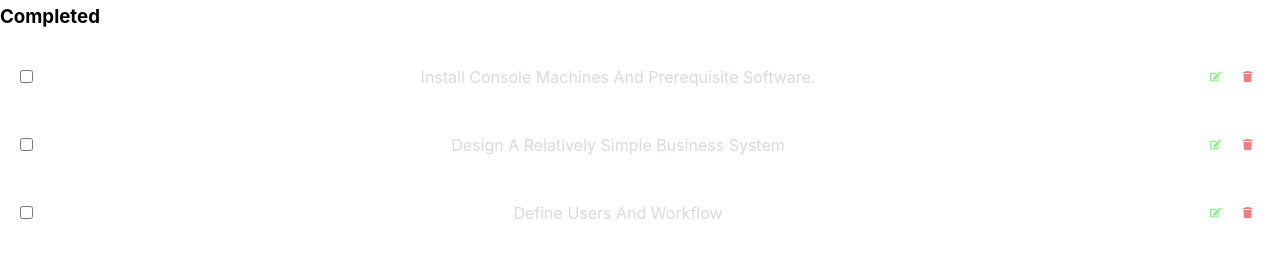
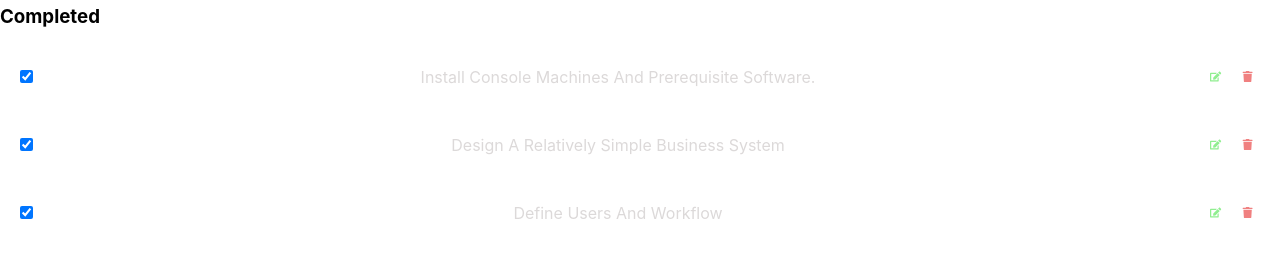
Before and after one commit to sp-95/todo-list-demo, a React (Create React App) app: page / in a window 1280 px wide. Shown: the part 420-678 px from the top of the page. Built offline with nearby package versions, Linux system fonts and the light colour scheme; data requests are answered from the project's data file.

Commit message:
Feat: Move tasks between on hold and completed

```diff
--- a/src/components/TaskList.js
+++ b/src/components/Task.js
@@ -1,11 +1,20 @@
 import React from "react"
 import { FaEdit, FaTrash } from "react-icons/fa"
+import { useDispatch } from "react-redux"
+import { setCompleted } from "../redux"
 import "./task_list.css"
 
-const TaskList = ({ title, completed }) => {
+const Task = ({ id, title, completed }) => {
+  const dispatch = useDispatch()
+
   return (
     <div className={"task-item" + (completed ? " completed" : "")}>
-      <input type="checkbox" className="task-status" />
+      <input
+        type="checkbox"
+        className="task-status"
+        checked={completed}
+        onChange={({ target }) => dispatch(setCompleted(id, target.checked))}
+      />
       <p>{title}</p>
       <div>
         <button className="edit-btn" onClick={() => alert("Edited")}>
@@ -19,4 +28,4 @@ const TaskList = ({ title, completed }) => {
   )
 }
 
-export default TaskList
+export default Task
--- a/src/components/TaskContainer.js
+++ b/src/components/TaskContainer.js
@@ -1,6 +1,6 @@
 import React, { useState, useEffect } from "react"
 import "./task_container.css"
-import TaskList from "./TaskList"
+import Task from "./Task"
 import Loading from "./Loading"
 import { FaPlusSquare } from "react-icons/fa"
 import { connect, useDispatch } from "react-redux"
@@ -16,7 +16,7 @@ const TaskContainer = ({ taskData, fetchTasks }) => {
 
   useEffect(() => {
     fetchTasks()
-  }, [])
+  }, [fetchTasks])
 
   const handleAdd = e => {
     e.preventDefault()
@@ -48,10 +48,10 @@ const TaskContainer = ({ taskData, fetchTasks }) => {
         <div className="task-list">
           <h3>On Hold</h3>
           {newTask ? (
-            <form className="add-task" onSubmit={handleAdd}>
+            <form className="task-form" onSubmit={handleAdd}>
               <input
                 type="text"
-                className="task"
+                className="task-input"
                 placeholder="Create a new task"
                 value={task}
                 onChange={({ target }) => setTask(target.value)}
@@ -63,13 +63,13 @@ const TaskContainer = ({ taskData, fetchTasks }) => {
           {tasks.length
             ? tasks
                 .filter(({ completed }) => !completed)
-                .map(task => <TaskList key={task.id} {...task} />)
+                .map(task => <Task key={task.id} {...task} />)
             : ""}
           <h3>Completed</h3>
           {tasks.length
             ? tasks
                 .filter(({ completed }) => completed)
-                .map(task => <TaskList key={task.id} {...task} />)
+                .map(task => <Task key={task.id} {...task} />)
             : ""}
         </div>
       )}
--- a/src/components/task_container.css
+++ b/src/components/task_container.css
@@ -23,7 +23,8 @@
   display: flex;
 }
 
-.task {
+.task-input {
+  width: 100%;
   padding: 0.25rem;
   padding-left: 1rem;
   border-top-left-radius: 0.25rem;
--- a/src/redux/tasks/taskActions.js
+++ b/src/redux/tasks/taskActions.js
@@ -5,7 +5,8 @@ const url = "http://localhost:8000/tasks"
 export const fetchTasks = () => {
   return dispatch => {
     dispatch(loading())
-    axios.get(url)
+    axios
+      .get(url)
       .then(response => {
         // response.data is the users
         const data = response.data
@@ -44,3 +45,13 @@ export const addTask = task => {
     payload: task,
   }
 }
+
+export const setCompleted = (id, completed) => {
+  return {
+    type: "COMPLETED",
+    payload: {
+      id: id,
+      completed: completed,
+    },
+  }
+}
--- a/src/redux/tasks/taskReducer.js
+++ b/src/redux/tasks/taskReducer.js
@@ -36,6 +36,14 @@ const reducer = (state = initialState, action) => {
         ...state,
         tasks: tasks,
       }
+    case "COMPLETED":
+      const { id, completed } = action.payload
+      return {
+        ...state,
+        tasks: state.tasks.map(task =>
+          task.id === id ? { ...task, completed: completed } : task
+        ),
+      }
     default:
       return state
   }
```
